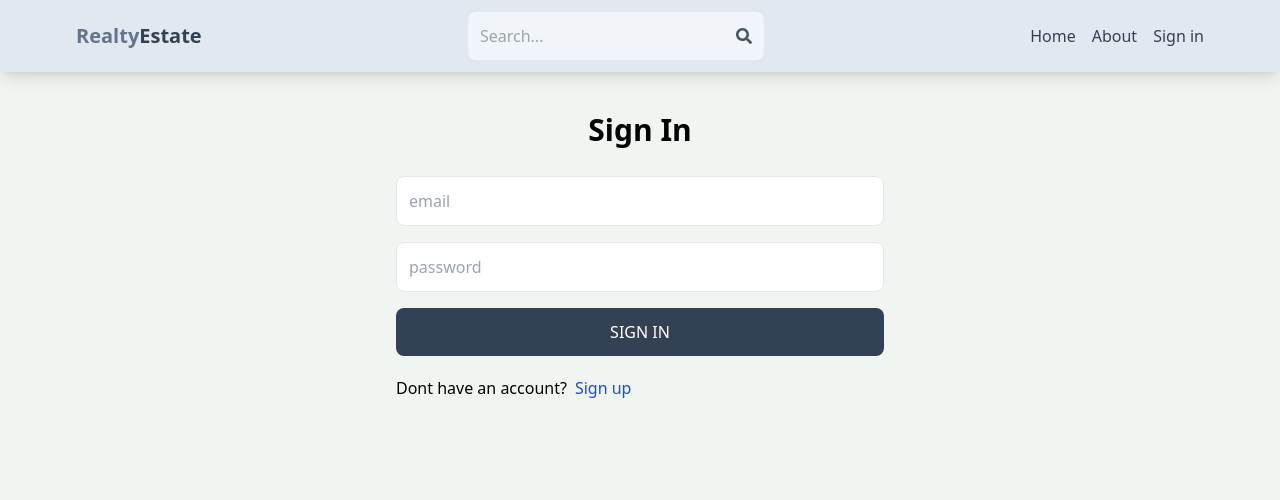
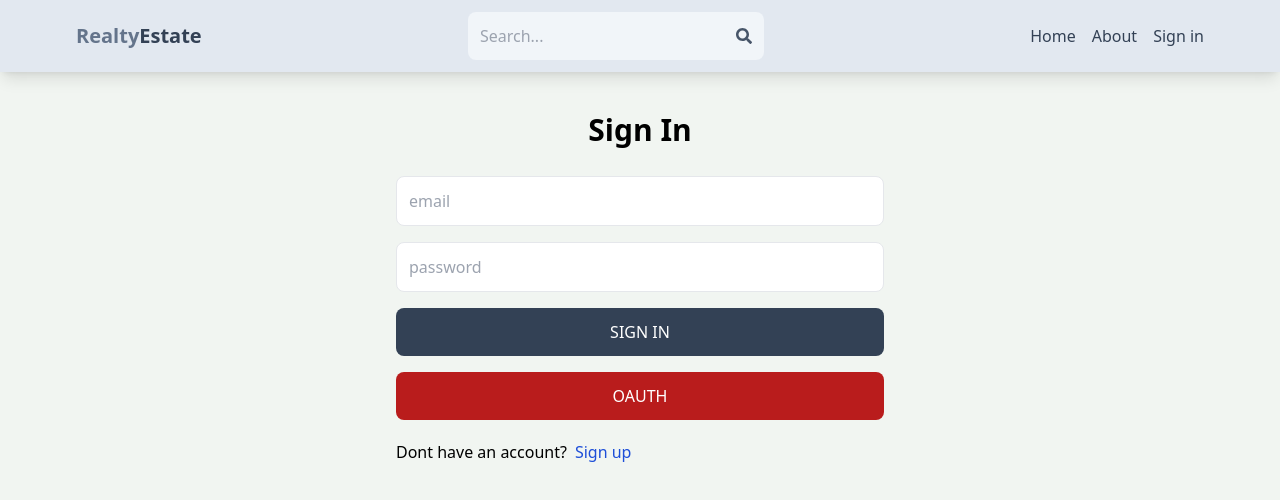
Before and after one commit to Om-Shankar-191019/Realty, a React (Vite) app in the folder client/: page /sign-in in a window 1280 px wide. Shown: the top 500 px of the page. Built offline with nearby package versions, Linux system fonts and the light colour scheme; no server answers.

Commit message:
create google auth

```diff
--- a/client/package.json
+++ b/client/package.json
@@ -11,6 +11,7 @@
   },
   "dependencies": {
     "@reduxjs/toolkit": "^2.0.1",
+    "firebase": "^10.7.1",
     "react": "^18.2.0",
     "react-dom": "^18.2.0",
     "react-icons": "^4.12.0",
--- /dev/null
+++ b/client/src/components/OAuth.jsx
@@ -0,0 +1,46 @@
+import React from "react";
+import { getAuth, signInWithPopup, GoogleAuthProvider } from "firebase/auth";
+import { app } from "../firebase.js";
+import { useDispatch } from "react-redux";
+import { signInSuccess } from "../redux/user/userSlice.js";
+import { useNavigate } from "react-router-dom";
+
+const OAuth = () => {
+  const dispatch = useDispatch();
+  const navigate = useNavigate();
+  const handleGoogleClick = async () => {
+    try {
+      const provider = new GoogleAuthProvider();
+      const auth = getAuth(app);
+      const result = await signInWithPopup(auth, provider);
+
+      const res = await fetch("/api/auth/google", {
+        method: "POST",
+        headers: {
+          "Content-Type": "application/json",
+        },
+        body: JSON.stringify({
+          name: result.user.displayName,
+          email: result.user.email,
+          photo: result.user.photoURL,
+        }),
+      });
+      const data = await res.json();
+      dispatch(signInSuccess(data));
+      navigate("/");
+    } catch (error) {
+      console.log("could not sign in with google", error);
+    }
+  };
+  return (
+    <button
+      type="button"
+      onClick={handleGoogleClick}
+      className="bg-red-700 text-white p-3 rounded-lg uppercase hover:opacity-95"
+    >
+      OAuth
+    </button>
+  );
+};
+
+export default OAuth;
--- /dev/null
+++ b/client/src/firebase.js
@@ -0,0 +1,18 @@
+// Import the functions you need from the SDKs you need
+import { initializeApp } from "firebase/app";
+// TODO: Add SDKs for Firebase products that you want to use
+// https://firebase.google.com/docs/web/setup#available-libraries
+
+// Your web app's Firebase configuration
+const firebaseConfig = {
+  apiKey: import.meta.env.VITE_FIREBASE_API_KEY,
+  authDomain: "learning-firebase-384c2.firebaseapp.com",
+  databaseURL: "https://learning-firebase-384c2-default-rtdb.firebaseio.com",
+  projectId: "learning-firebase-384c2",
+  storageBucket: "learning-firebase-384c2.appspot.com",
+  messagingSenderId: "121818632047",
+  appId: "1:121818632047:web:918adb52819e6f252aa29a",
+};
+
+// Initialize Firebase
+export const app = initializeApp(firebaseConfig);
--- a/client/src/pages/SignIn.jsx
+++ b/client/src/pages/SignIn.jsx
@@ -6,6 +6,7 @@
   signInStart,
   signInSuccess,
 } from "../redux/user/userSlice";
+import OAuth from "../components/OAuth";
 
 const SignIn = () => {
   const navigate = useNavigate();
@@ -61,6 +62,7 @@
         <button className="bg-slate-700 text-white p-3 rounded-lg uppercase hover:opacity-95 disabled:opacity-80">
           {loading ? "Loading..." : "Sign in"}
         </button>
+        <OAuth />
       </form>
       <div className="flex gap-2 mt-5">
         <p>Dont have an account?</p>
--- a/client/src/pages/SignUp.jsx
+++ b/client/src/pages/SignUp.jsx
@@ -1,5 +1,6 @@
 import React, { useState } from "react";
 import { Link, useNavigate } from "react-router-dom";
+import OAuth from "../components/OAuth";
 
 const SignUp = () => {
   const navigate = useNavigate();
@@ -65,6 +66,7 @@
         <button className="bg-slate-700 text-white p-3 rounded-lg uppercase hover:opacity-95 disabled:opacity-80">
           {loading ? "Loading..." : "Sign up"}
         </button>
+        <OAuth />
       </form>
       <div className="flex gap-2 mt-5">
         <p>Have an account?</p>
```
Also changed, not shown: 1 other file (tests, documents, lock files or other folders).
